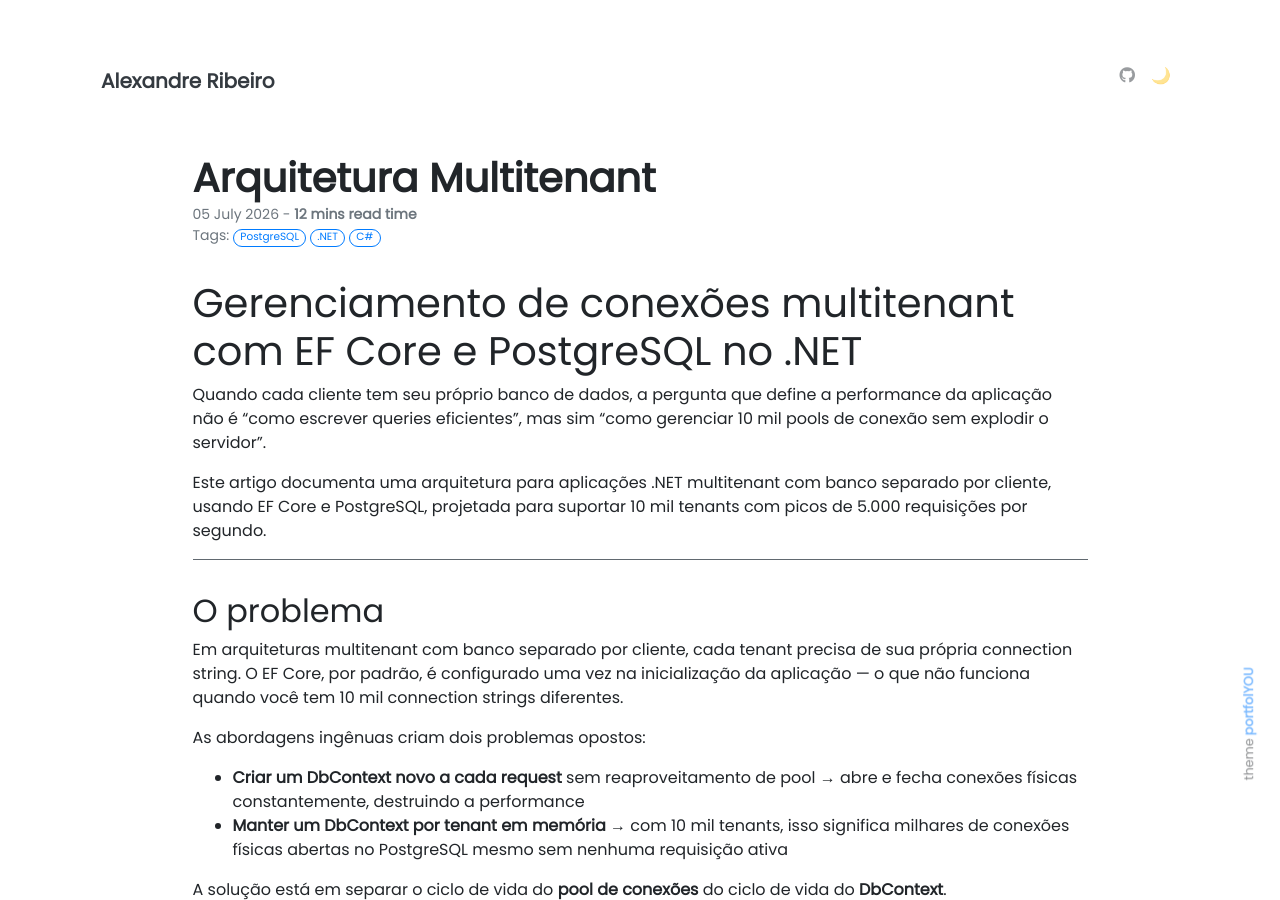
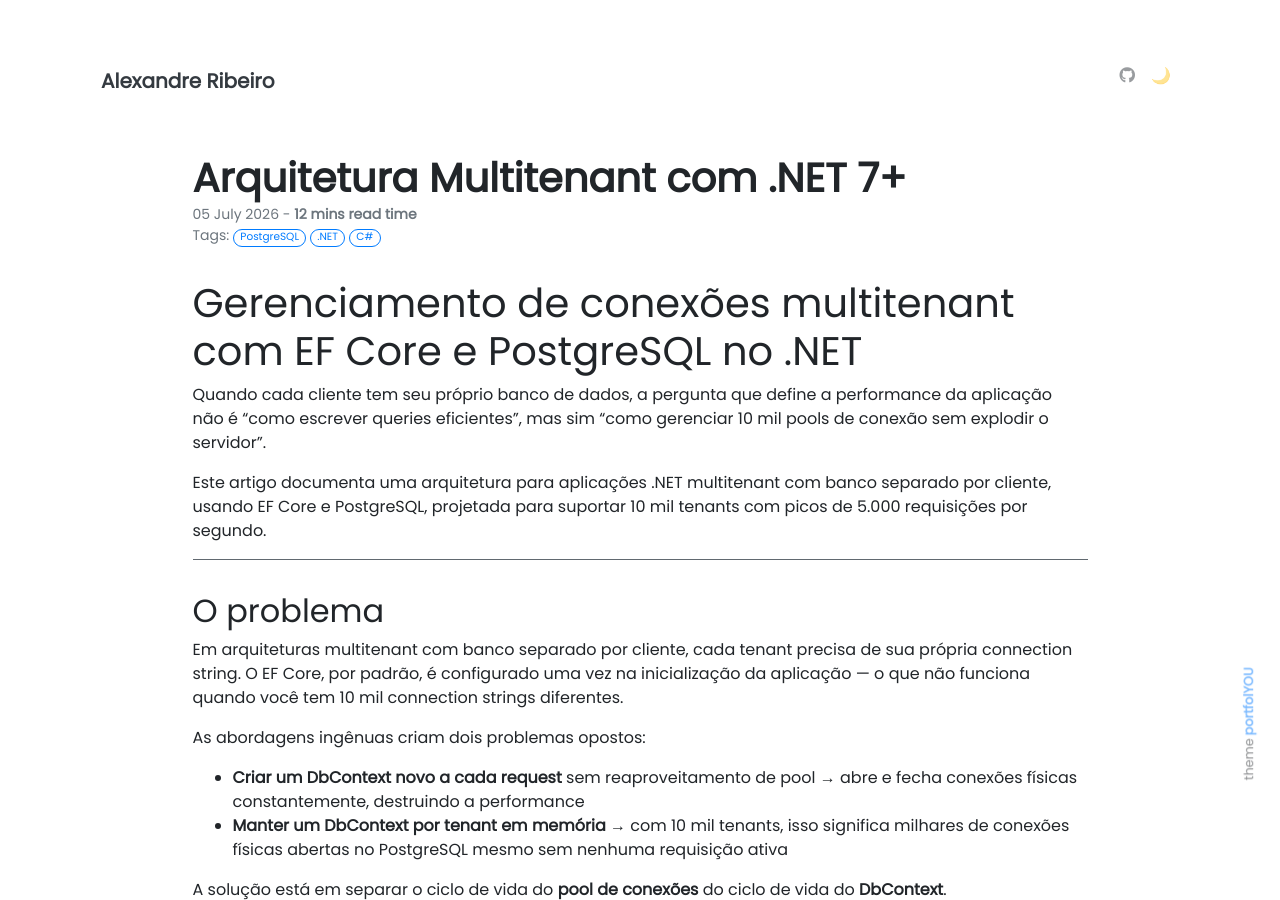
Before and after one commit to alexandrercruz/alexandrercruz.github.io, a Jekyll site: the page built from _posts/2026-07-05-arquitetura-multitenant.md, in a window 1280 px wide and 900 px high. Built offline with Jekyll 4.4.1, drawn with Linux system fonts in a browser that asks for light colours; our own code applies the rules of GitHub Pages for plain Markdown files.

Commit message:
Ajuste no título do artigo

```diff
--- a/_posts/2026-07-05-arquitetura-multitenant.md
+++ b/_posts/2026-07-05-arquitetura-multitenant.md
@@ -1,5 +1,5 @@
 ---
-title: Arquitetura Multitenant
+title: Arquitetura Multitenant com .NET 7+
 tags: [PostgreSQL, .NET, C#]
 style: border
 color: primary
```
